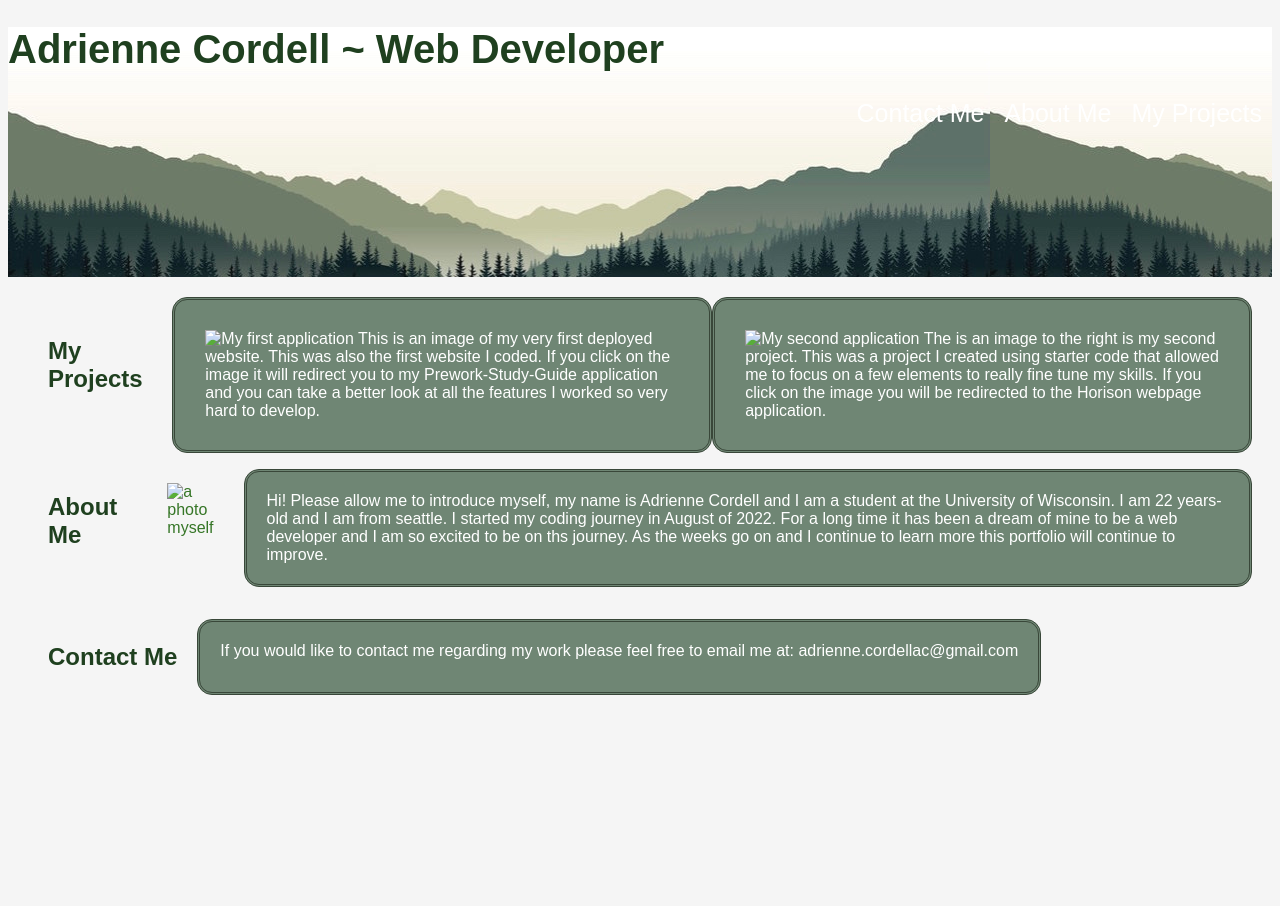
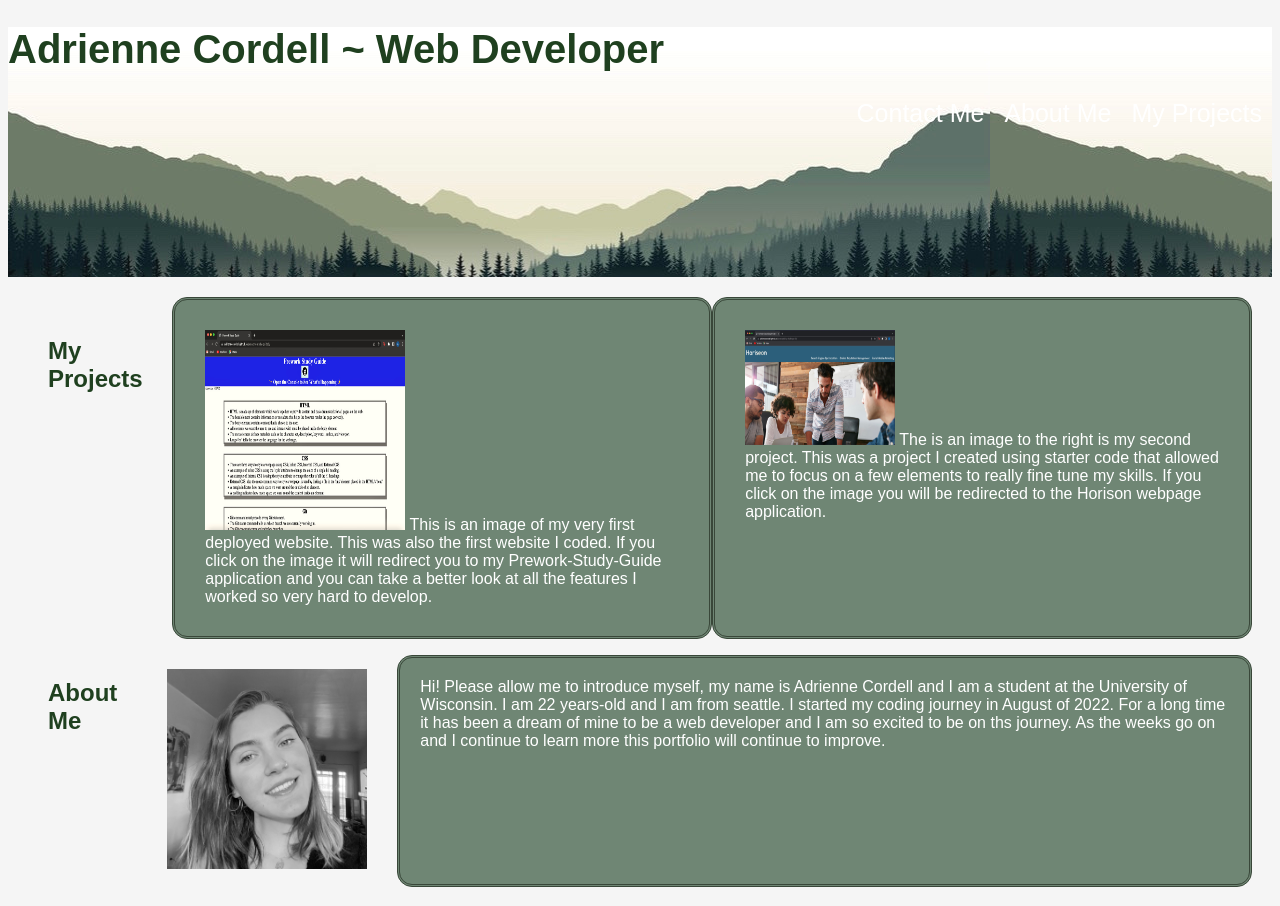
Before and after one commit to adriennecordell/portfolio, a plain HTML site: page index.html in a window 1280 px wide. Shown: the top 906 px of the page. Before the commit the page ends 800 px from the top, so only its background shows below. Drawn offline with Linux system fonts and the light colour scheme; files whose address does not match are found by name.

Commit message:
updated links to images

```diff
--- a/index.html
+++ b/index.html
@@ -29,12 +29,12 @@
         <section id="my-projects" class="my-projects">
             <h2>My Projects</h2>
             <div class="projectpic">
-                <a href="https://adriennecordell.github.io/prework-study-guide2/"><img src="./images/72484EEB-6593-4EA5-AAE2-4B4BC1AC1F40_1_105_c.jpeg" alt="My first application" width="200px" height="200px" ></a>
+                <a href="https://adriennecordell.github.io/prework-study-guide2/"><img src="./72484EEB-6593-4EA5-AAE2-4B4BC1AC1F40_1_105_c.jpeg" alt="My first application" width="200px" height="200px" ></a>
 
                 This is an image of my very first deployed website. This was also the first website I coded. If you click on the image it will redirect you to my Prework-Study-Guide application and you can take a better look at all the features I worked so very hard to develop.
             </div>
             <div class="projectpic2">
-                 <a href="https://adriennecordell.github.io/Accessability-challenge-01/"><img src="./images/27B8A612-47D0-4672-82CA-C0C9F051FBBC_1_105_c.jpeg" alt="My second application" width="150px" height="115px" ></a>
+                 <a href="https://adriennecordell.github.io/Accessability-challenge-01/"><img src="./27B8A612-47D0-4672-82CA-C0C9F051FBBC_1_105_c.jpeg" alt="My second application" width="150px" height="115px" ></a>
 
                 The is an image to the right is my second project. This was a project I created using starter code that allowed me to focus on a few elements to really fine tune my skills. If you click on the image you will be redirected to the Horison webpage application.
             </div>
@@ -44,7 +44,7 @@
             <h2>About Me
             </h2>
             <div class="profile">
-            <img src="./images/15EA5D95-3735-4276-A136-0346EE56D8CD_1_105_c.jpeg" height="200px" width="200px" class="float-left" alt="a photo myself" class="float-left"/>
+            <img src="./15EA5D95-3735-4276-A136-0346EE56D8CD_1_105_c.jpeg" height="200px" width="200px" class="float-left" alt="a photo myself" class="float-left"/>
             </div>
                 <p>
                 Hi! Please allow me to introduce myself, my name is Adrienne Cordell and I am a student at the University of Wisconsin.  I am 22 years-old and I am from seattle. I started my coding journey in August of 2022. For a long time it has been a dream of mine to be a web developer and I am so excited to be on ths journey. As the weeks go on and I continue to learn more this portfolio will continue to improve.
```
